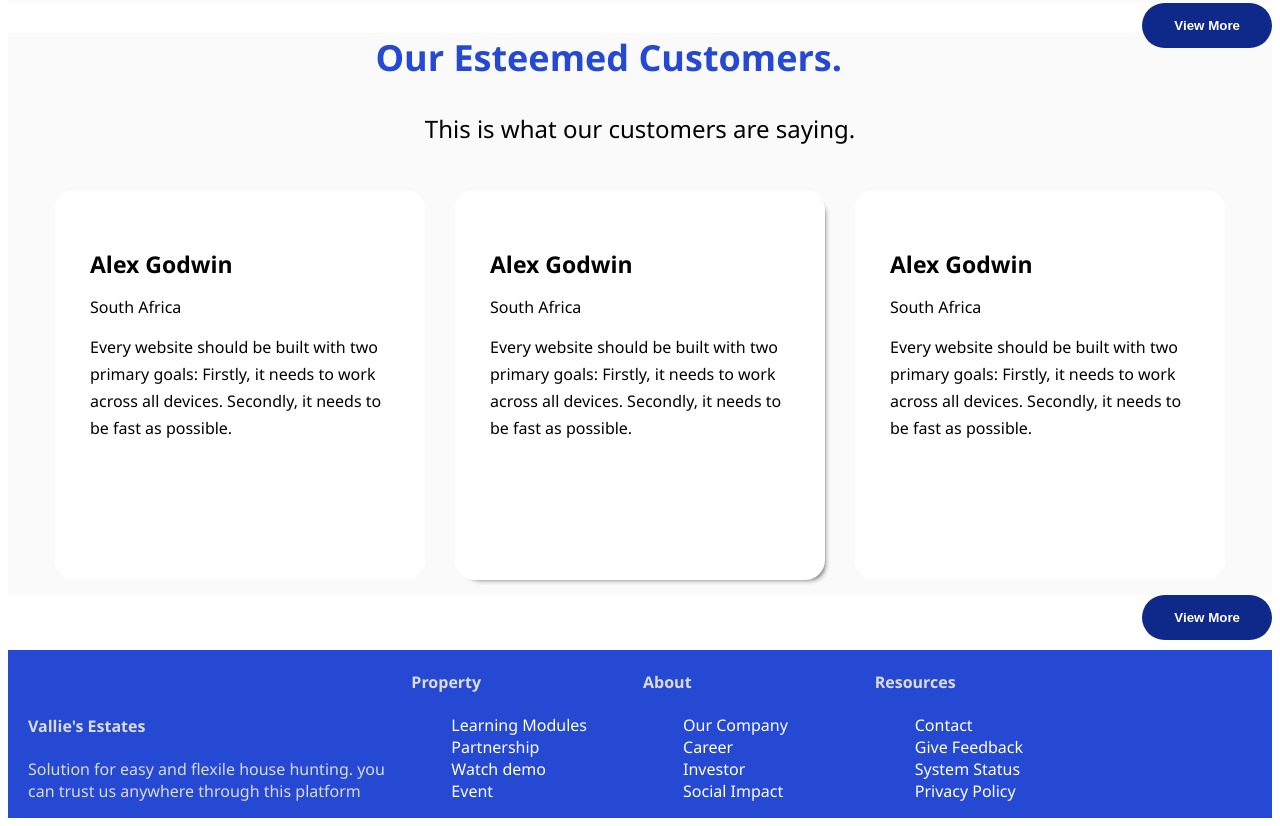
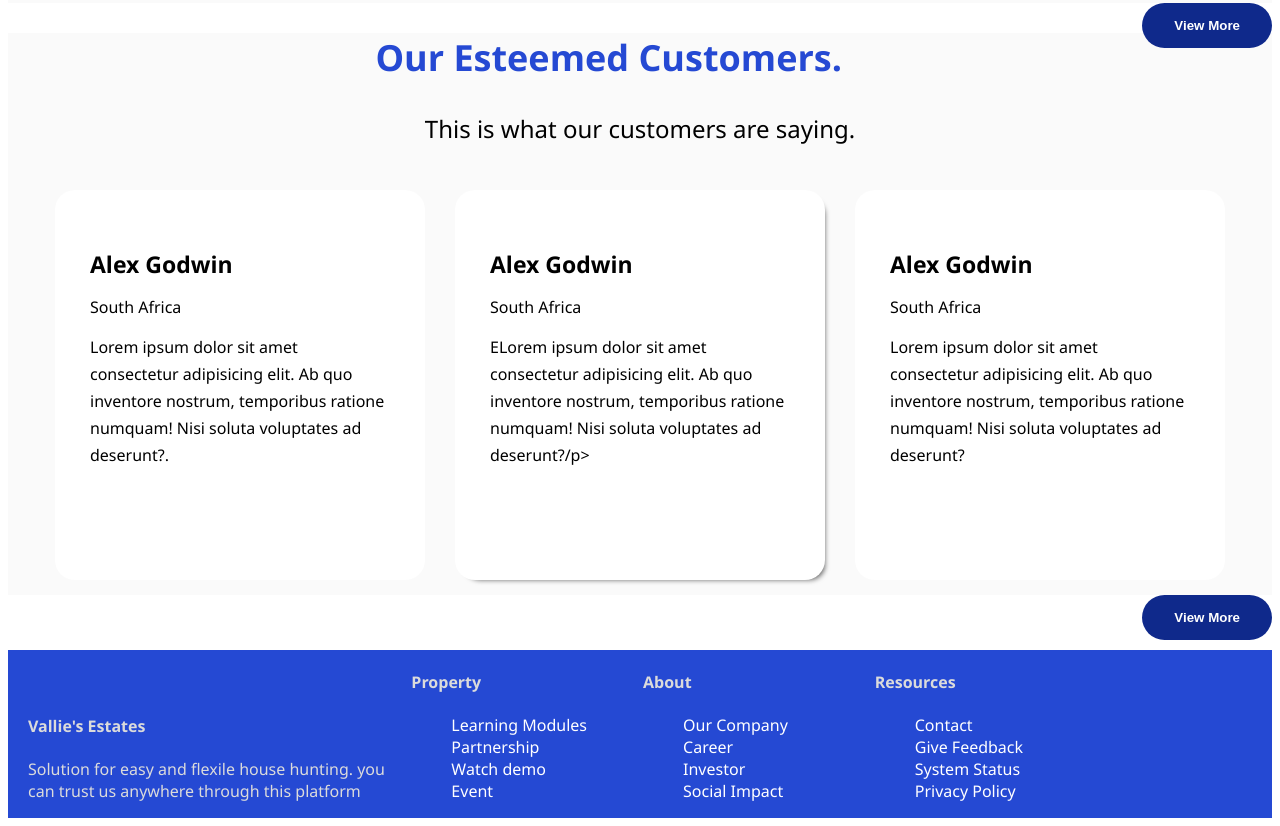
Before and after one commit to GacheruIan/Real-Estate, a plain HTML site: page index.html in a window 1280 px wide. Shown: the part 2094-2920 px from the top of the page. Drawn offline with Linux system fonts and the light colour scheme.

Commit message:
Update index.html

```diff
--- a/index.html
+++ b/index.html
@@ -179,8 +179,9 @@
                     <h5>Alex Godwin</h5>
                     <p>South Africa</p>
                     <div class="product-text">
-                        <p>Every website should be built with two primary goals: Firstly,
-                            it needs to work across all devices. Secondly, it needs to be fast as possible.</p>
+                        <p>Lorem ipsum dolor sit amet consectetur adipisicing elit. Ab
+			quo inventore nostrum, temporibus ratione numquam! Nisi soluta
+			voluptates ad deserunt?.</p>
 
 
                     </div>
@@ -191,8 +192,9 @@
                     <h5>Alex Godwin</h5>
                     <p>South Africa</p>
                     <div class="product-text">
-                        <p>Every website should be built with two primary goals: Firstly,
-                            it needs to work across all devices. Secondly, it needs to be fast as possible.</p>
+                        <p>ELorem ipsum dolor sit amet consectetur adipisicing elit. Ab
+			quo inventore nostrum, temporibus ratione numquam! Nisi soluta
+			voluptates ad deserunt?/p>
 
 
                     </div>
@@ -203,8 +205,9 @@
                     <h5>Alex Godwin</h5>
                     <p>South Africa</p>
                     <div class="product-text">
-                        <p>Every website should be built with two primary goals: Firstly,
-                            it needs to work across all devices. Secondly, it needs to be fast as possible.</p>
+                        <p>Lorem ipsum dolor sit amet consectetur adipisicing elit. Ab
+			quo inventore nostrum, temporibus ratione numquam! Nisi soluta
+			voluptates ad deserunt?</p>
 
 
                     </div>
```
